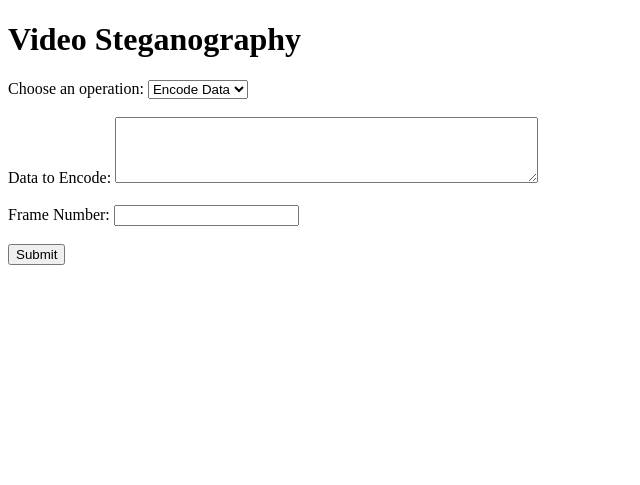
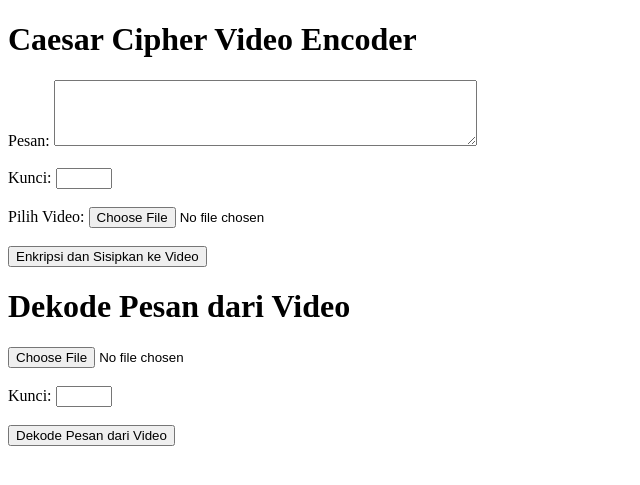
Before and after one commit to Iqbalanataa/stegovideo, a Flask app: template templates/index.html in a window 1280 px wide. Shown: the top 485 px of the page, without its empty margins (0-640 px from the left). Run offline with Flask 3, Linux system fonts and the light colour scheme; the template is opened without the code that fills it, so the values that code supplies are empty.

Commit message:
mengubah n.txt

```diff
--- a/app.py
+++ b/app.py
@@ -1,12 +1,21 @@
-from flask import Flask, render_template, request, redirect, url_for
+from flask import Flask, render_template, request, redirect, url_for, flash
 import cv2
 import numpy as np
 import os
+from werkzeug.utils import secure_filename
+from moviepy.editor import *
 
 app = Flask(__name__)
+app.secret_key = "your_secret_key"
+ALLOWED_EXTENSIONS = {'mp4'}
 
-UPLOAD_FOLDER = 'uploads'  # Folder untuk menyimpan video yang diunggah
+UPLOAD_FOLDER = 'uploads'
 app.config['UPLOAD_FOLDER'] = UPLOAD_FOLDER
+
+# Fungsi untuk mengecek ekstensi file yang diizinkan
+def allowed_file(filename):
+    return '.' in filename and \
+           filename.rsplit('.', 1)[1].lower() in ALLOWED_EXTENSIONS
 
 def caesar_cipher_encrypt(plaintext, key):
     ciphertext = ""
@@ -51,10 +60,8 @@ def msgtobinary(msg):
         raise TypeError("Input type is not supported in this function")
     return result
 
-def preparing_key_array(s):
-    return [ord(c) for c in s]
-
 def encryption(plaintext, key):
+    # key = int(input('keys'))
     key = key % 26  # Pastikan kunci berada dalam rentang [0, 25]
     plaintext = caesar_cipher_encrypt(plaintext, key)
     return plaintext
@@ -64,7 +71,12 @@ def decryption(ciphertext, key):
     decrypted_text = caesar_cipher_decrypt(ciphertext, key)
     return decrypted_text
 
-def embed(frame, data):
+def embed(frame):
+    data = request.form['secret_message']
+    data = encryption(data)
+    print("The encrypted data is: ", data)
+    if len(data) == 0:
+        raise ValueError('Data entered to be encoded is empty')
     data += '*^*^*'
     binary_data = msgtobinary(data)
     length_data = len(binary_data)
@@ -104,9 +116,24 @@ def extract(frame):
                     final_decoded_msg = decryption(final_decoded_msg)
                     return final_decoded_msg
 
+def video_path(filename):
+    upload_folder = 'uploads'
+
+    # Pastikan direktori upload_folder ada
+    if not os.path.exists(upload_folder):
+        os.makedirs(upload_folder)
+
+    # Mengamankan nama file menggunakan secure_filename
+    secure_filename = filename
+    # Gabungkan nama file dengan jalur direktori upload_folder
+    path = os.path.join(upload_folder, secure_filename)
+
+    return path
+
 def encode_vid_data(data, frame_number):
-    cap = cv2.VideoCapture("Sample_cover_files/cover_video.mp4")
-    vidcap = cv2.VideoCapture("Sample_cover_files/cover_video.mp4")
+    video_path = os.path.join(app.config['UPLOAD_FOLDER'], 'your_video.mp4')
+    cap = cv2.VideoCapture(video_path)
+    vidcap = cv2.VideoCapture(video_path)
     fourcc = cv2.VideoWriter_fourcc(*'mp4v')
     frame_width = int(vidcap.get(3))
     frame_height = int(vidcap.get(4))
@@ -135,7 +162,7 @@ def encode_vid_data(data, frame_number):
         out.write(frame)
     return "Data has been successfully embedded in the video file."
 
-def decode_vid_data(frame_number):
+def decode_vid_data(frame_):
     cap = cv2.VideoCapture('stego_video.mp4')
     max_frame = 0
     while cap.isOpened():
@@ -143,50 +170,42 @@ def decode_vid_data(frame_number):
         if ret == False:
             break
         max_frame += 1
-    if frame_number < 1 or frame_number > max_frame:
-        return "Invalid frame number"
-    frame_number -= 1
+    print("Total number of Frame in selected Video:", max_frame)
+    print("Enter the secret frame number from where you want to extract data")
+    n = int(input())
+    vidcap = cv2.VideoCapture('stego_video.mp4')
     frame_number = 0
-    while cap.isOpened():
+    while vidcap.isOpened():
         frame_number += 1
-        ret, frame = cap.read()
+        ret, frame = vidcap.read()
         if ret == False:
             break
-        if frame_number == frame_number:
-            decoded_data = extract(frame)
-            return decoded_data
-    return "Data extraction failed"
+        if frame_number == n:
+            extract(frame_)
+            return
 
 @app.route('/')
-def home():
-    return render_template('upload.html')  # Tampilkan halaman HTML untuk unggah video
+def index():
+    return render_template('index.html')
 
-@app.route('/upload', methods=['POST'])
-def upload_file():
-    if 'file' not in request.files:
-        return "No file part"
-    file = request.files['file']
-    if file.filename == '':
-        return "No selected file"
-    if file:
-        filename = os.path.join(app.config['UPLOAD_FOLDER'], file.filename)
-        file.save(filename)
-        return "File uploaded successfully"
+@app.route('/encode', methods=['POST'])
+def encode():
+    message = request.form['message']
+    key = int(request.form['key'])
 
-@app.route("/", methods=["GET", "POST"])
-def index():
-    if request.method == "POST":
-        choice = request.form["choice"]
-        if choice == "encode":
-            data = request.form["data"]
-            frame_number = int(request.form["frame_number"])
-            result = encode_vid_data(data, frame_number)
-            return render_template("index.html", result=result)
-        elif choice == "decode":
-            frame_number = int(request.form["frame_number"])
-            result = decode_vid_data(frame_number)
-            return render_template("index.html", result=result)
-    return render_template("index.html", result=None)
+    # Lakukan enkripsi pesan dan sisipkan ke dalam video
+    frame_ = encode_vid_data(message, key)
 
-if __name__ == "__main__":
+    return render_template('result.html', frame=frame_)
+
+@app.route('/decode', methods=['GET', 'POST'])
+def decode():
+    if request.method == 'POST':
+        key = int(request.form['key'])
+        # Panggil fungsi decode_vid_data untuk mengekstrak pesan tersembunyi
+        decoded_message = decode_vid_data(key)
+        return render_template('decoded.html', decoded_message=decoded_message)
+    return render_template('decode.html')
+
+if __name__ == '__main__':
     app.run(debug=True)
--- a/templates/index.html
+++ b/templates/index.html
@@ -1,30 +1,25 @@
 <!DOCTYPE html>
-<html lang="en">
+<html>
 <head>
-    <meta charset="UTF-8">
-    <meta name="viewport" content="width=device-width, initial-scale=1.0">
-    <title>Video Steganography</title>
+    <title>Caesar Cipher Video Encoder</title>
 </head>
 <body>
-    <h1>Video Steganography</h1>
-    <form method="POST">
-        <label for="choice">Choose an operation:</label>
-        <select name="choice" id="choice">
-            <option value="encode">Encode Data</option>
-            <option value="decode">Decode Data</option>
-        </select>
-        <br><br>
-        <label for="data">Data to Encode:</label>
-        <textarea name="data" id="data" rows="4" cols="50"></textarea>
-        <br><br>
-        <label for="frame_number">Frame Number:</label>
-        <input type="number" name="frame_number" id="frame_number" required>
-        <br><br>
-        <button type="submit">Submit</button>
+    <h1>Caesar Cipher Video Encoder</h1>
+    <form action="/encode" method="POST" enctype="multipart/form-data">
+        <label for="message">Pesan:</label>
+        <textarea id="message" name="message" rows="4" cols="50"></textarea><br><br>
+        <label for="key">Kunci:</label>
+        <input type="number" id="key" name="key" min="0" max="25"><br><br>
+        <label for="video">Pilih Video:</label>
+        <input type="file" id="video" name="video"><br><br>
+        <input type="submit" value="Enkripsi dan Sisipkan ke Video">
     </form>
-    {% if result %}
-    <h2>Result:</h2>
-    <p>{{ result }}</p>
-    {% endif %}
+    <h1>Dekode Pesan dari Video</h1>
+    <form action="/decode" method="POST">
+        <input type="file" id="video" name="video"><br><br>
+        <label for="key">Kunci:</label>
+        <input type="number" id="key" name="key" min="0" max="25"><br><br>
+        <input type="submit" value="Dekode Pesan dari Video">
+    </form>
 </body>
 </html>
```
Also changed, not shown: login.py (added, +15 -0 lines), templates/decode.html (added, +12 -0 lines), templates/login.html (added, +10 -0 lines), templates/result.html (added, +12 -0 lines), templates/upload.html (+16 -6 lines), videosteg.py (+2 -5 lines), 4 other files.
